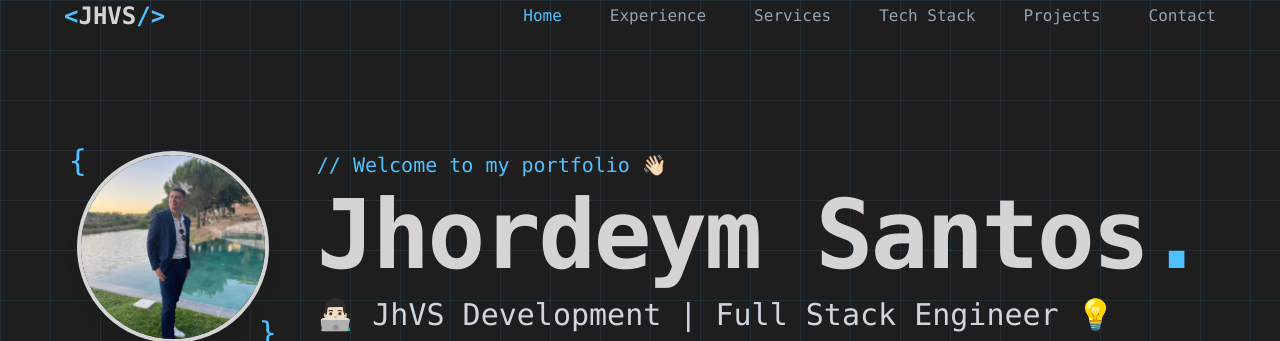
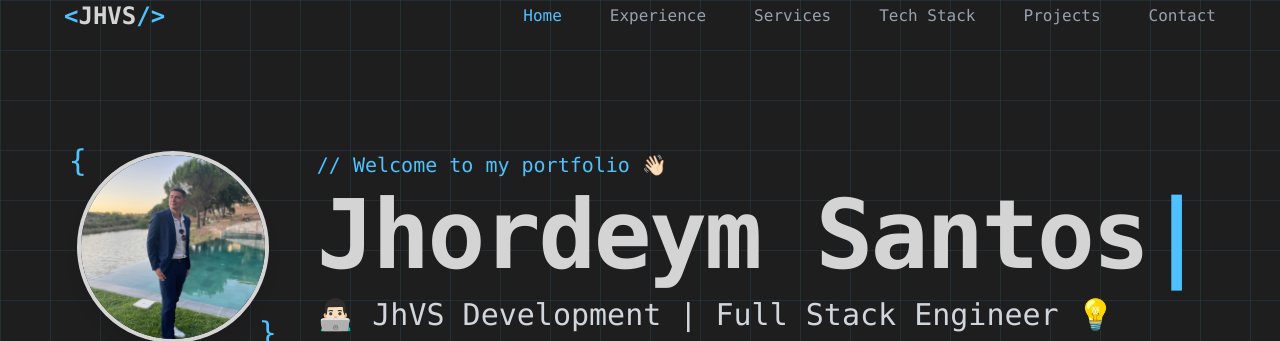
Before and after one commit to jhvs-development/jhvs-porfolio-website, a Next.js app: page / in a window 1280 px wide. Shown: the top 341 px of the page. Built offline with nearby package versions, Linux system fonts and the light colour scheme.

Commit message:
feat: add 'morphing dot' to the header

```diff
--- a/src/components/sections/_components/hero/IntroText.tsx
+++ b/src/components/sections/_components/hero/IntroText.tsx
@@ -1,17 +1,114 @@
+'use client'
+
+import { useEffect, useState } from 'react'
+
 interface IntroTextProps {
   name: string
   title: string
 }
 
+const TypewriterText = ({ text }: { text: string }) => {
+  const [displayedText, setDisplayedText] = useState('')
+  const [showCursor, setShowCursor] = useState(true)
+
+  useEffect(() => {
+    let currentIndex = 0
+
+    const typeText = () => {
+      if (currentIndex <= text.length) {
+        setDisplayedText(text.slice(0, currentIndex))
+        currentIndex++
+        setTimeout(typeText, Math.random() * 100 + 50) // Random typing speed between 50-150ms
+      }
+    }
+
+    // Start typing after a brief delay
+    const startTimeout = setTimeout(typeText, 500)
+
+    // Cursor blinking effect
+    const cursorInterval = setInterval(() => {
+      setShowCursor(prev => !prev)
+    }, 500)
+
+    return () => {
+      clearTimeout(startTimeout)
+      clearInterval(cursorInterval)
+    }
+  }, [text])
+
+  return (
+    <span className="text-primary-blue text-lg md:text-xl font-mono">
+      {displayedText}
+      <span
+        className={`inline-block w-2 h-5 bg-primary-blue ml-1 transition-opacity duration-100 ${
+          showCursor ? 'opacity-100' : 'opacity-0'
+        }`}
+        style={{ animation: 'none' }}
+      />
+    </span>
+  )
+}
+
+const JS_ELEMENTS = [
+  '.',
+  '+',
+  '-',
+  '*',
+  '/',
+  '=',
+  '!',
+  '?',
+  ':',
+  ';',
+  '<',
+  '>',
+  '&',
+  '|',
+  '^',
+  '%',
+  '~',
+  '$',
+  '#',
+  '@',
+  '\\',
+  '_',
+  '`',
+]
+
+const MorphingDot = () => {
+  const [currentElement, setCurrentElement] = useState('.')
+
+  useEffect(() => {
+    const interval = setInterval(() => {
+      setCurrentElement(
+        JS_ELEMENTS[Math.floor(Math.random() * JS_ELEMENTS.length)]
+      )
+    }, 800) // Change every 800ms
+
+    return () => clearInterval(interval)
+  }, [])
+
+  return (
+    <span
+      className="text-primary-blue transition-all duration-300 ease-in-out transform hover:scale-110"
+      style={{
+        display: 'inline-block',
+        minWidth: '0.5em',
+        textAlign: 'center',
+      }}
+    >
+      {currentElement}
+    </span>
+  )
+}
+
 export const IntroText = ({ name, title }: IntroTextProps) => {
   return (
     <div className="flex flex-col items-center lg:items-start gap-2 text-center lg:text-left">
-      <span className="text-primary-blue text-lg md:text-xl font-mono">
-        {'// Welcome to my portfolio 👋🏻'}
-      </span>
+      <TypewriterText text="// Welcome to my portfolio 👋🏻 " />
       <h1 className="text-5xl md:text-7xl lg:text-8xl font-bold tracking-tight">
         <span className="text-foreground">{name}</span>
-        <span className="text-primary-blue">.</span>
+        <MorphingDot />
       </h1>
       <h2 className="text-xl md:text-2xl lg:text-3xl text-gray-300 font-mono max-w-4xl mx-auto leading-relaxed">
         {title}
```
